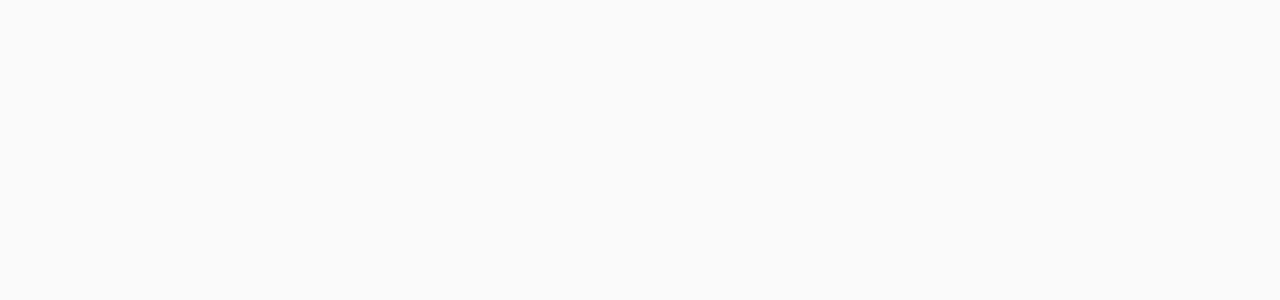
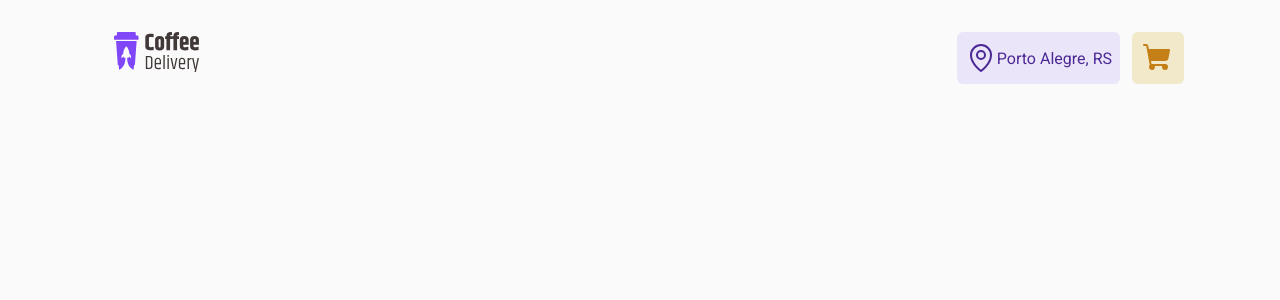
Before and after one commit to thyago608/coffee-delivery, a React (Vite) app: page / in a window 1280 px wide. Shown: the top 300 px of the page. Built offline with nearby package versions, Linux system fonts and the light colour scheme.

Commit message:
Created and Styled Header Component

```diff
--- a/src/App.tsx
+++ b/src/App.tsx
@@ -3,14 +3,16 @@
 import { defaultTheme } from 'styles/themes/default'
 import { Router } from './router'
 import { BrowserRouter } from 'react-router-dom'
+import { Header } from 'components/Header'
 
 export function App() {
   return (
     <ThemeProvider theme={defaultTheme}>
       <BrowserRouter>
+        <Header />
         <Router />
-        <GlobalStyle />
       </BrowserRouter>
+      <GlobalStyle />
     </ThemeProvider>
   )
 }
--- /dev/null
+++ b/src/components/Header/index.tsx
@@ -0,0 +1,22 @@
+import { Link } from 'react-router-dom'
+import { MapPin, ShoppingCart } from 'phosphor-react'
+import { Container, Logo, Location, Navigation } from './styles'
+
+export function Header() {
+  return (
+    <Container>
+      <div>
+        <Logo to="/" />
+        <Navigation>
+          <Location>
+            <MapPin size={32} />
+            Porto Alegre, RS
+          </Location>
+          <Link to="/checkout">
+            <ShoppingCart size={32} weight="fill" />
+          </Link>
+        </Navigation>
+      </div>
+    </Container>
+  )
+}
--- /dev/null
+++ b/src/components/Header/styles.ts
@@ -0,0 +1,51 @@
+import styled from 'styled-components'
+import { Link } from 'react-router-dom'
+
+export const Container = styled.header`
+  > div {
+    max-width: 1120px;
+    margin: 0 auto;
+    padding: 2rem 1rem;
+
+    display: flex;
+    justify-content: space-between;
+  }
+`
+
+export const Logo = styled(Link)`
+  width: 120px;
+  height: 40px;
+
+  background: url('/logo.svg') no-repeat center;
+  background-size: contain;
+`
+
+export const Navigation = styled.nav`
+  display: flex;
+  align-items: center;
+  gap: 0.75rem;
+
+  a {
+    background: ${(props) => props.theme.colors['yellow-light']};
+    padding: 0.625rem;
+    border-radius: 6px;
+
+    display: flex;
+    align-items: center;
+
+    svg {
+      color: ${(props) => props.theme.colors['yellow-dark']};
+    }
+  }
+`
+
+export const Location = styled.span`
+  display: flex;
+  align-items: center;
+
+  background: ${(props) => props.theme.colors['purple-light']};
+  color: ${(props) => props.theme.colors['purple-dark']};
+
+  padding: 0.625rem 0.5rem;
+  border-radius: 6px;
+`
```
Also changed, not shown: public/logo.png (deleted), public/logo.svg (added).
